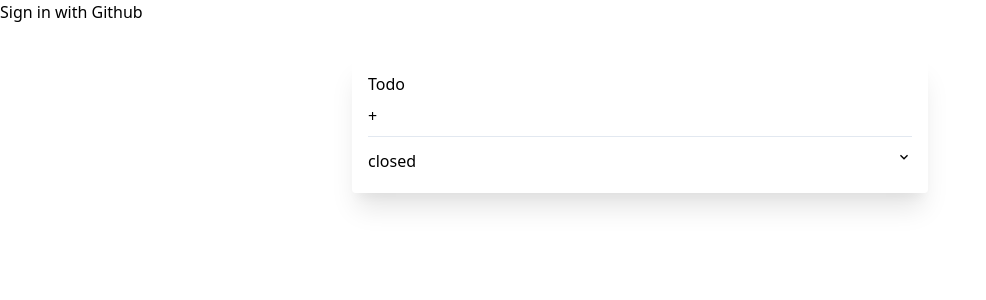
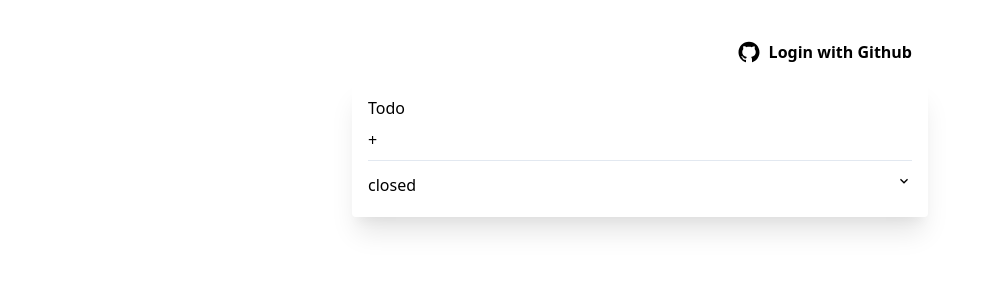
Before and after one commit to hisomura/todo-app, a Next.js app: page / in a window 1280 px wide. Shown: the top 300 px of the page, without its empty margins (0-986 px from the left). Built offline with nearby package versions, Linux system fonts and the light colour scheme.

Commit message:
Add a login button component.

```diff
--- /dev/null
+++ b/src/components/LoginButton.tsx
@@ -0,0 +1,16 @@
+import React from 'react'
+import { AiFillGithub } from 'react-icons/ai'
+
+type Props = {
+  onclick: () => void
+  message: string
+}
+
+export default function LoginButton(props: Props) {
+  return (
+    <button onClick={props.onclick} className="hover:bg-gray-100 font-bold py-2 px-4 rounded inline-flex items-center">
+      <AiFillGithub size={24} className="mr-2" />
+      <span>{props.message}</span>
+    </button>
+  )
+}
--- a/src/components/TodoList.tsx
+++ b/src/components/TodoList.tsx
@@ -120,7 +120,7 @@ export default function TodoList(props: Props) {
 
   return (
     <>
-      <div className="max-w-xl mx-auto py-8 z-0">
+      <div className="max-w-xl mx-auto pt-2 z-0">
         <div className="shadow-xl rounded px-4 pb-4">
           <div className="pt-4">
             <h1>Todo</h1>
--- a/src/lib/repository.ts
+++ b/src/lib/repository.ts
@@ -17,7 +17,7 @@ export class LocalStorageTodoRepository implements TodoRepository {
 
   static create() {
     const repository = new LocalStorageTodoRepository()
-    repository.load()
+    repository.init()
     return repository
   }
 
@@ -38,7 +38,7 @@ export class LocalStorageTodoRepository implements TodoRepository {
     return this.todos.filter((t) => t.closed)
   }
 
-  load() {
+  init() {
     const serialized = window?.localStorage?.getItem('todos')
     this.todos = serialized ? JSON.parse(serialized) : []
   }
--- a/src/pages/index.tsx
+++ b/src/pages/index.tsx
@@ -2,6 +2,7 @@ import React, { useEffect, useState } from 'react'
 import TodoList from '../components/TodoList'
 import { LocalStorageTodoRepository, TodoRepository } from '../lib/repository'
 import { loginWithGithub, logOut } from '../lib/firebase'
+import LoginButton from '../components/LoginButton'
 
 type ApplicationState = {
   userId: string | null
@@ -32,14 +33,8 @@ export default function Home() {
     return <div>now loading...</div>
   }
 
-  const toggleLogin = async () => {
-    if (state.userId) {
-      state.todoRepository?.close()
-      updateState({ userId: null, todoRepository: new LocalStorageTodoRepository() })
-      await logOut()
-    } else {
+  const login = async () => {
     const [userId, repository] = await loginWithGithub()
-      //FIXME
     if (state.todoRepository) {
       const todos = state.todoRepository.getTodos()
       repository.saveTodos([...repository.getTodos(), ...todos])
@@ -47,15 +42,23 @@ export default function Home() {
     }
     updateState({ userId, todoRepository: repository })
   }
+
+  const logout = async () => {
+    state.todoRepository?.close()
+    const repository = new LocalStorageTodoRepository()
+    repository.init()
+    updateState({ userId: null, todoRepository: repository })
+    await logOut()
   }
 
   return (
     <div>
-      <div>
-        <button type="button" onClick={toggleLogin}>
-          {state.userId ? 'Sign out' : 'Sign in with Github'}
-        </button>
-        {state.userId ? <div>User: {state.userId}</div> : null}
+      <div className="max-w-xl mx-auto pt-8 z-0 flex justify-end">
+        {state.userId ? (
+          <LoginButton onclick={logout} message="Logout" />
+        ) : (
+          <LoginButton onclick={login} message="Login with Github" />
+        )}
       </div>
 
       <TodoList repository={state.todoRepository} />
```
Also changed, not shown: 1 other file (tests, documents, lock files or other folders). Lines whose indentation alone changed are shown as unchanged.
